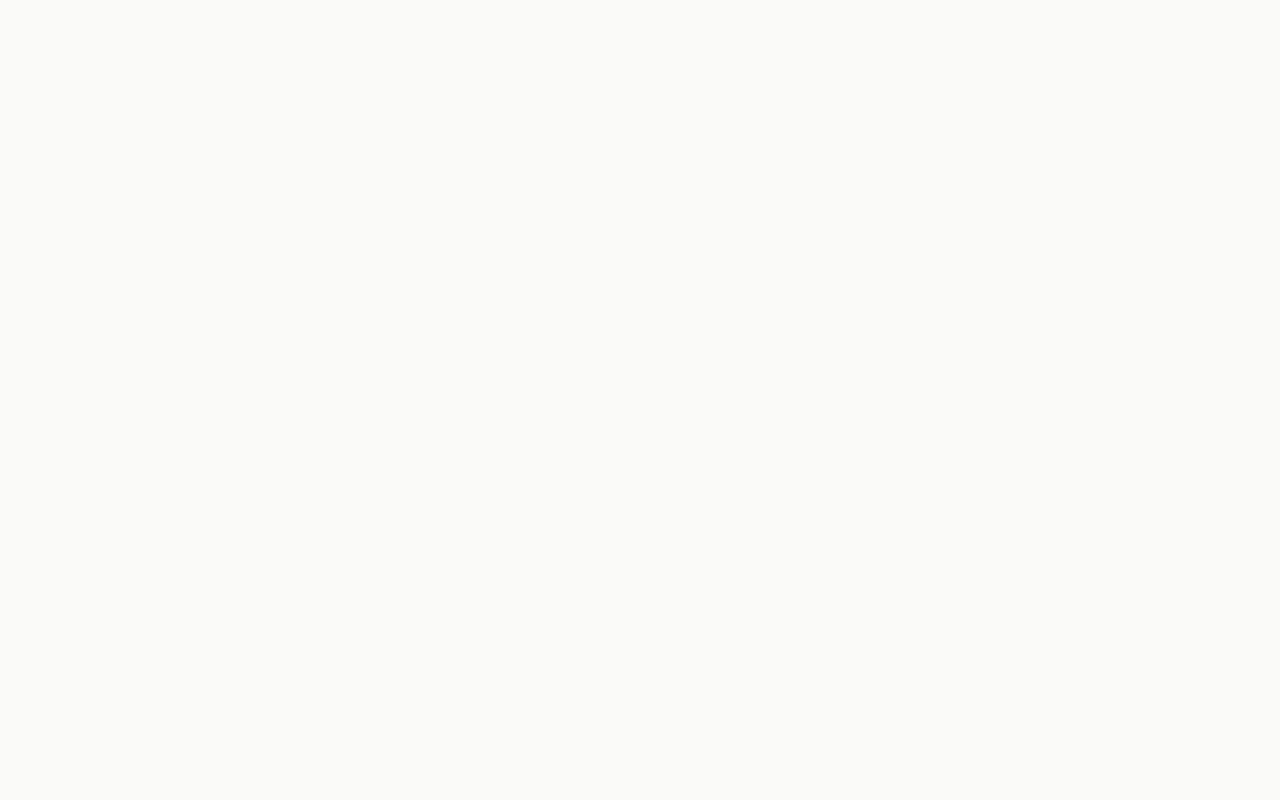
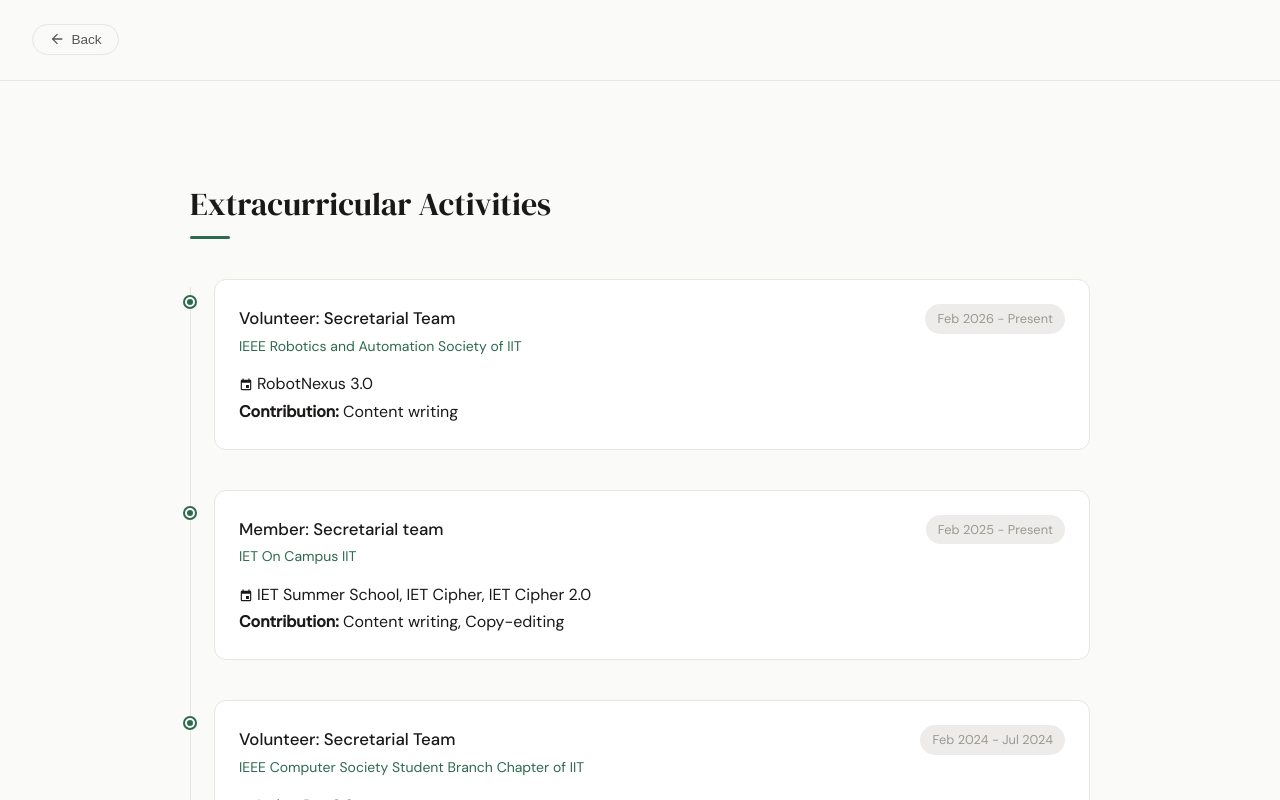
Before and after one commit to Minduli-Lasandi/Minduli-Lasandi-Portfolio, a React (Vite) app: page /Minduli-Lasandi-Portfolio/activities in a window 1280 px wide. Before the commit this address had no page. Shown: the top 800 px of the page. Built offline with nearby package versions, Linux system fonts and the light colour scheme.

Commit message:
Add extra activities

```diff
--- a/src/main.tsx
+++ b/src/main.tsx
@@ -4,6 +4,7 @@ import { BrowserRouter, Routes, Route } from 'react-router-dom'
 import './index.css'
 import App from './App.tsx'
 import SkillsPage from './pages/SkillsPage.tsx'
+import ActivitiesPage from './pages/ActivitiesPage.tsx'
 
 createRoot(document.getElementById('root')!).render(
   <StrictMode>
@@ -11,6 +12,7 @@ createRoot(document.getElementById('root')!).render(
       <Routes>
         <Route path="/" element={<App />} />
         <Route path="/skills" element={<SkillsPage />} />
+        <Route path="/activities" element={<ActivitiesPage />} />
       </Routes>
     </BrowserRouter>
   </StrictMode>,
--- /dev/null
+++ b/src/pages/ActivitiesPage.tsx
@@ -0,0 +1,52 @@
+import { extracurricular } from '../data/extracurricular'
+import { useNavigate } from 'react-router-dom'
+
+export default function ActivitiesPage() {
+    const navigate = useNavigate()
+
+    return (
+        <div className="subpage">
+            <div className="subpage-header">
+                <button onClick={() => navigate(-1)} className="back-btn">
+                    <svg viewBox="0 0 24 24" fill="currentColor" width="16" height="16">
+                        <path d="M20 11H7.83l5.59-5.59L12 4l-8 8 8 8 1.41-1.41L7.83 13H20v-2z" />
+                    </svg>
+                    Back
+                </button>
+            </div>
+
+            <section className="section">
+                <div className="section-inner">
+                    <h2 className="section-title">Extracurricular Activities</h2>
+                    <div className="timeline">
+                        {[...extracurricular].reverse().map((item, i) => (
+                            <div key={i} className="timeline-item">
+                                <div className="timeline-dot" />
+                                <div className="timeline-card">
+                                    <div className="timeline-header">
+                                        <div>
+                                            <h3 className="exp-role">{item.role.trim()}</h3>
+                                            <p className="exp-company">{item.organization}</p>
+                                        </div>
+                                        <span className="exp-duration">{item.duration.trim()}</span>
+                                    </div>
+                                    {item.event && (
+                                        <p className="activity-event">
+                                            <svg viewBox="0 0 24 24" fill="currentColor" width="14" height="14" style={{ verticalAlign: 'middle', marginRight: '4px' }}>
+                                                <path d="M17 12h-5v5h5v-5zM16 1v2H8V1H6v2H5c-1.11 0-1.99.9-1.99 2L3 19c0 1.1.89 2 2 2h14c1.1 0 2-.9 2-2V5c0-1.1-.9-2-2-2h-1V1h-2zm3 18H5V8h14v11z" />
+                                            </svg>
+                                            {item.event.trim()}
+                                        </p>
+                                    )}
+                                    <p className="activity-contribution">
+                                        <strong>Contribution:</strong> {item.contribution}
+                                    </p>
+                                </div>
+                            </div>
+                        ))}
+                    </div>
+                </div>
+            </section>
+        </div>
+    )
+}
```
Also changed, not shown: src/data/extracurricular.ts (renamed from src/data/extracurricular .ts).
